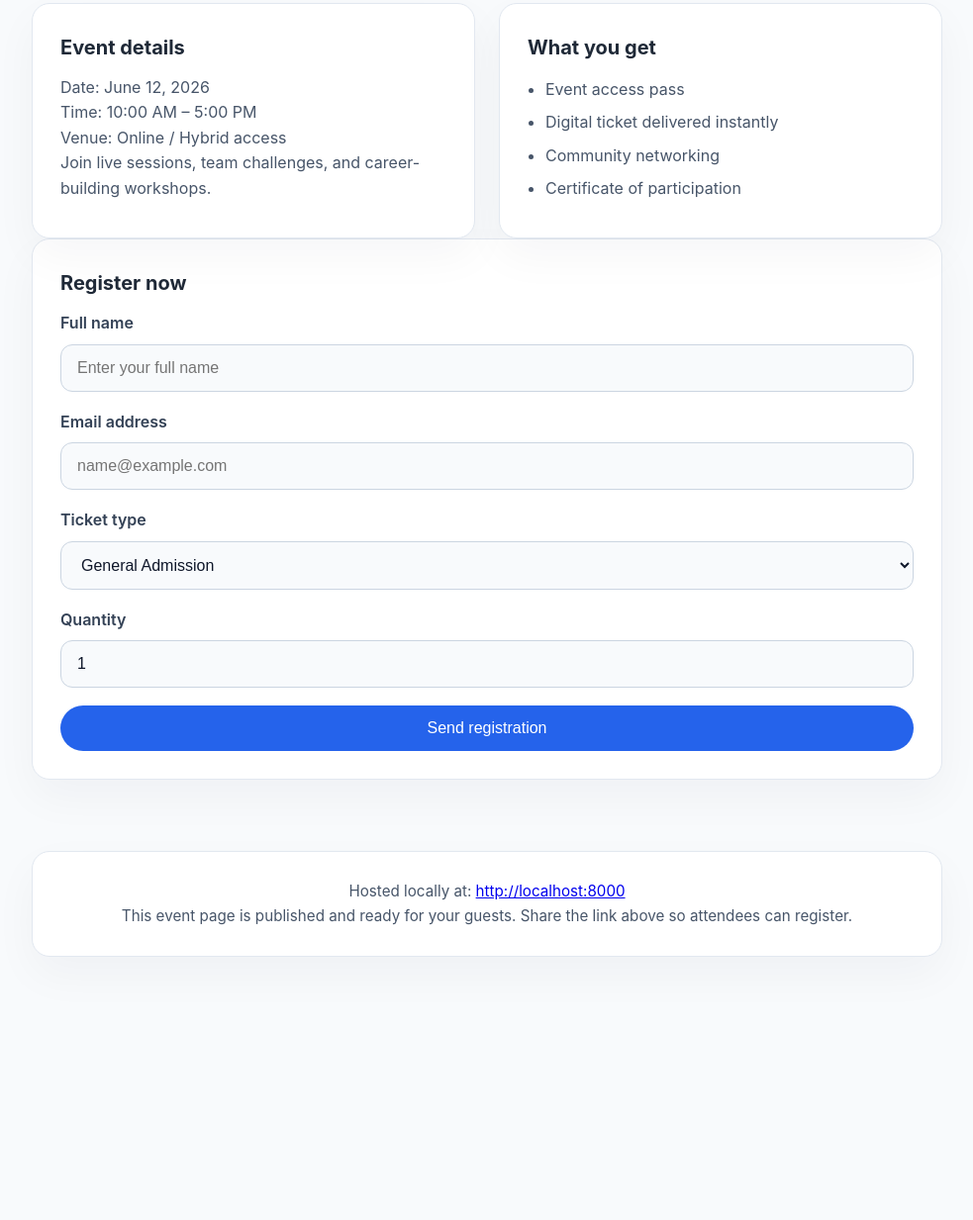
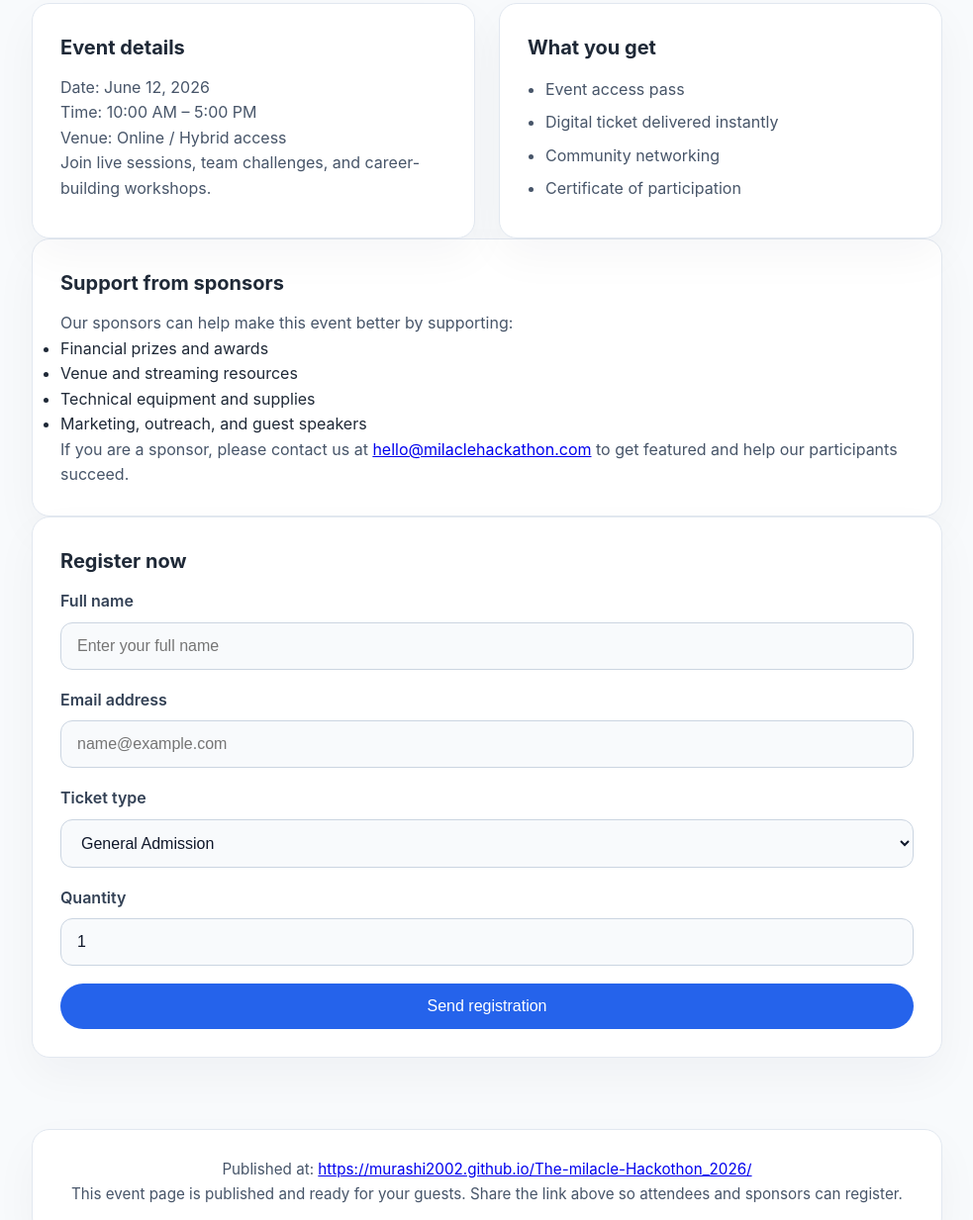
Before and after one commit to murashi2002/The-milacle-Hackothon_2026, a plain HTML site: page index.html in a window 1280 px wide. Shown: the part 350-1583 px from the top of the page at 99% size, without its empty margins (148-1131 px from the left). Before the commit the page ends 1377 px from the top, so only its background shows below. Drawn offline with Linux system fonts and the light colour scheme.

Commit message:
Add sponsor support section and update public event URL

```diff
--- a/index.html
+++ b/index.html
@@ -32,6 +32,18 @@
           <li>Certificate of participation</li>
         </ul>
       </article>
+    </section>
+
+    <section class="card sponsors-card">
+      <h2>Support from sponsors</h2>
+      <p>Our sponsors can help make this event better by supporting:</p>
+      <ul>
+        <li>Financial prizes and awards</li>
+        <li>Venue and streaming resources</li>
+        <li>Technical equipment and supplies</li>
+        <li>Marketing, outreach, and guest speakers</li>
+      </ul>
+      <p>If you are a sponsor, please contact us at <a href="mailto:hello@milaclehackathon.com">hello@milaclehackathon.com</a> to get featured and help our participants succeed.</p>
     </section>
 
     <section class="register-card card">
@@ -80,8 +92,8 @@
     </section>
 
     <section class="footer card">
-      <p>Hosted locally at: <a href="http://localhost:8000" target="_blank">http://localhost:8000</a></p>
-      <p>This event page is published and ready for your guests. Share the link above so attendees can register.</p>
+      <p>Published at: <a href="https://murashi2002.github.io/The-milacle-Hackothon_2026/" target="_blank">https://murashi2002.github.io/The-milacle-Hackothon_2026/</a></p>
+      <p>This event page is published and ready for your guests. Share the link above so attendees and sponsors can register.</p>
     </section>
   </main>
   <script src="script.js"></script>
```
